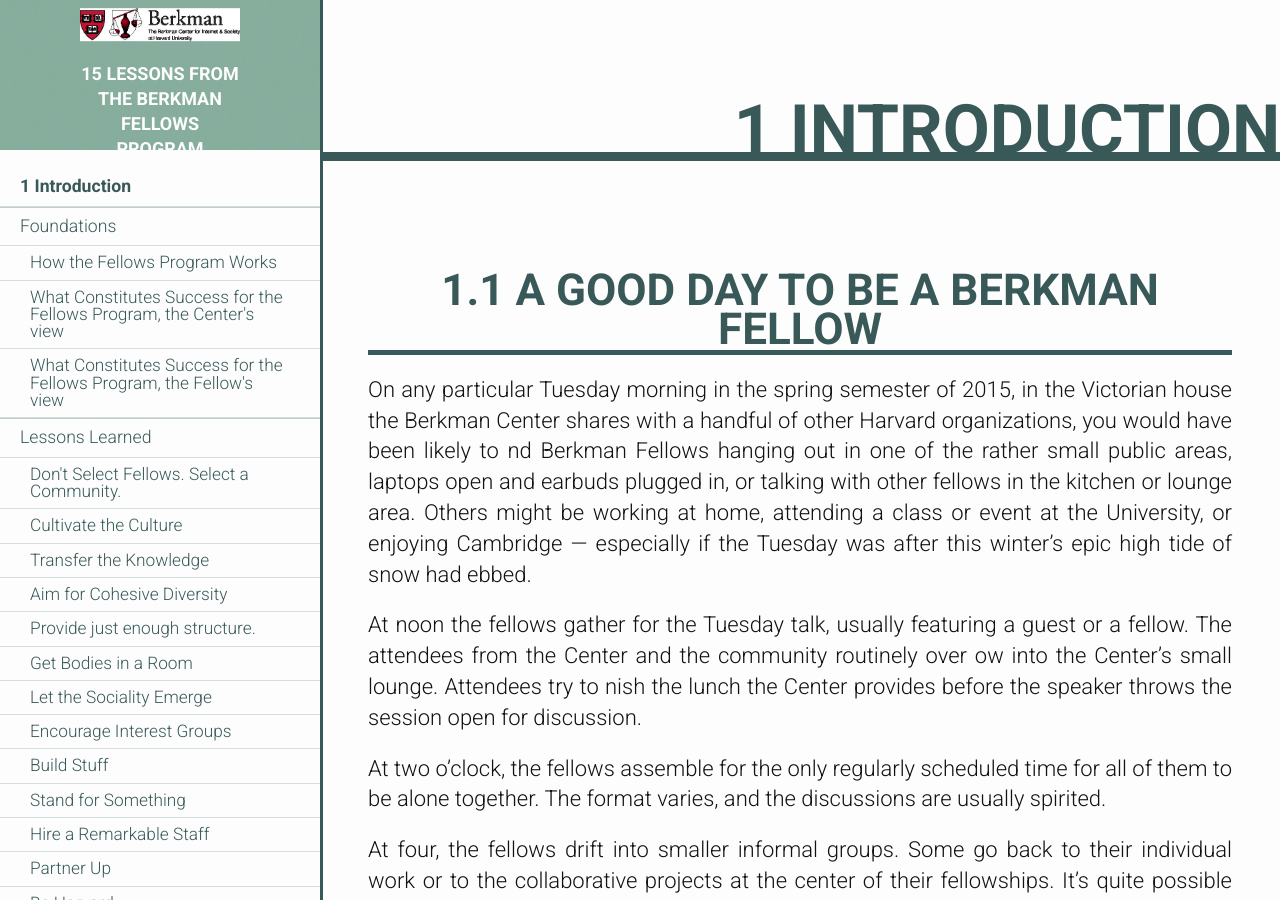
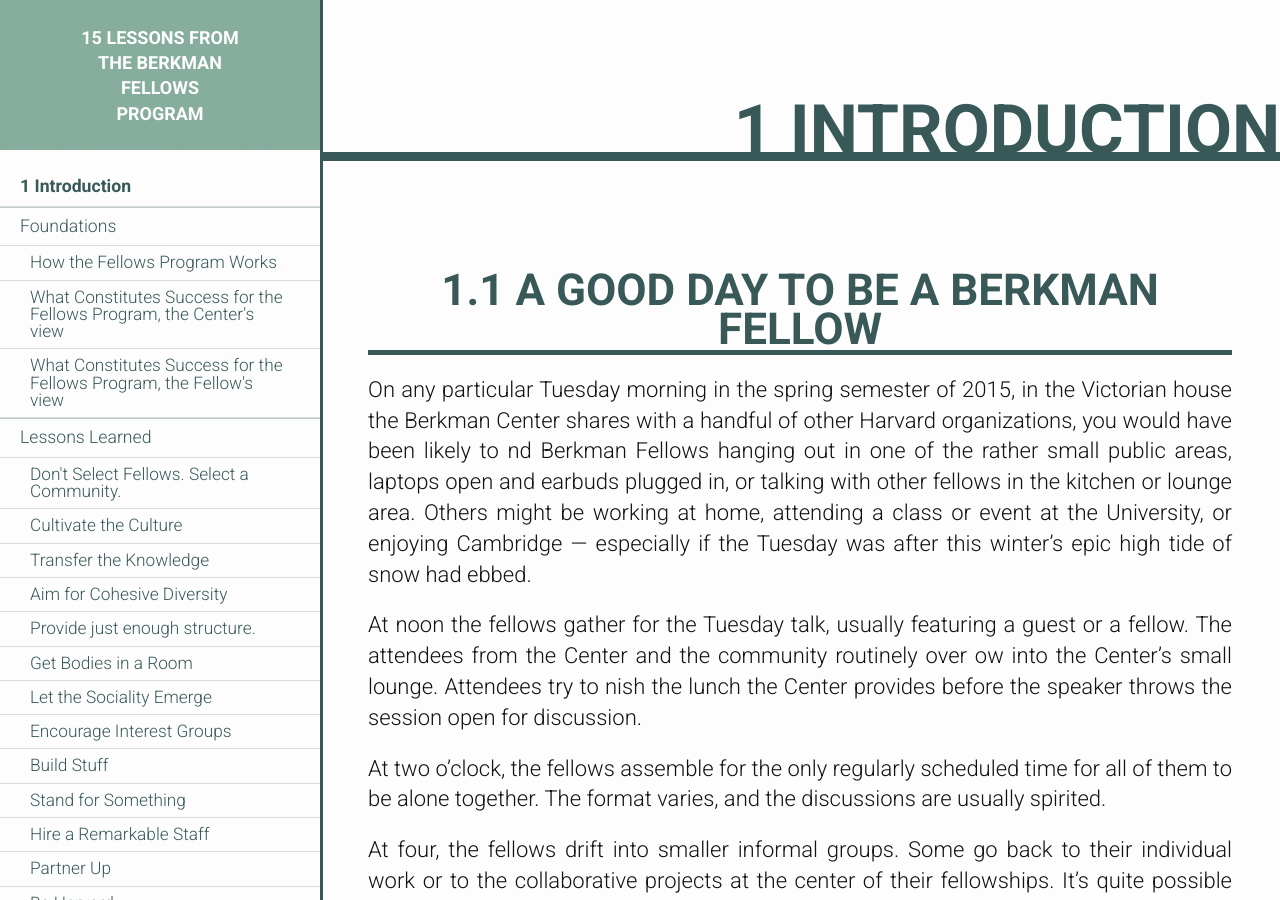
Before and after one commit to berkmancenter/15-Lessons, a Jekyll site: the page built from index.html, in a window 1280 px wide and 900 px high. Built offline with Jekyll 4.4.1, drawn with Linux system fonts in a browser that asks for light colours.

Commit message:
removing logo

```diff
--- a/_includes/header.html
+++ b/_includes/header.html
@@ -1,5 +1,4 @@
 <header>
     <span>
-<img src="img/BCISBanner.jpeg?raw=true" width="100%" alt="Berkman Logo">
       {{ site.name }} {{ site.author }} {{ site.version }}</span>
 </header>
```
